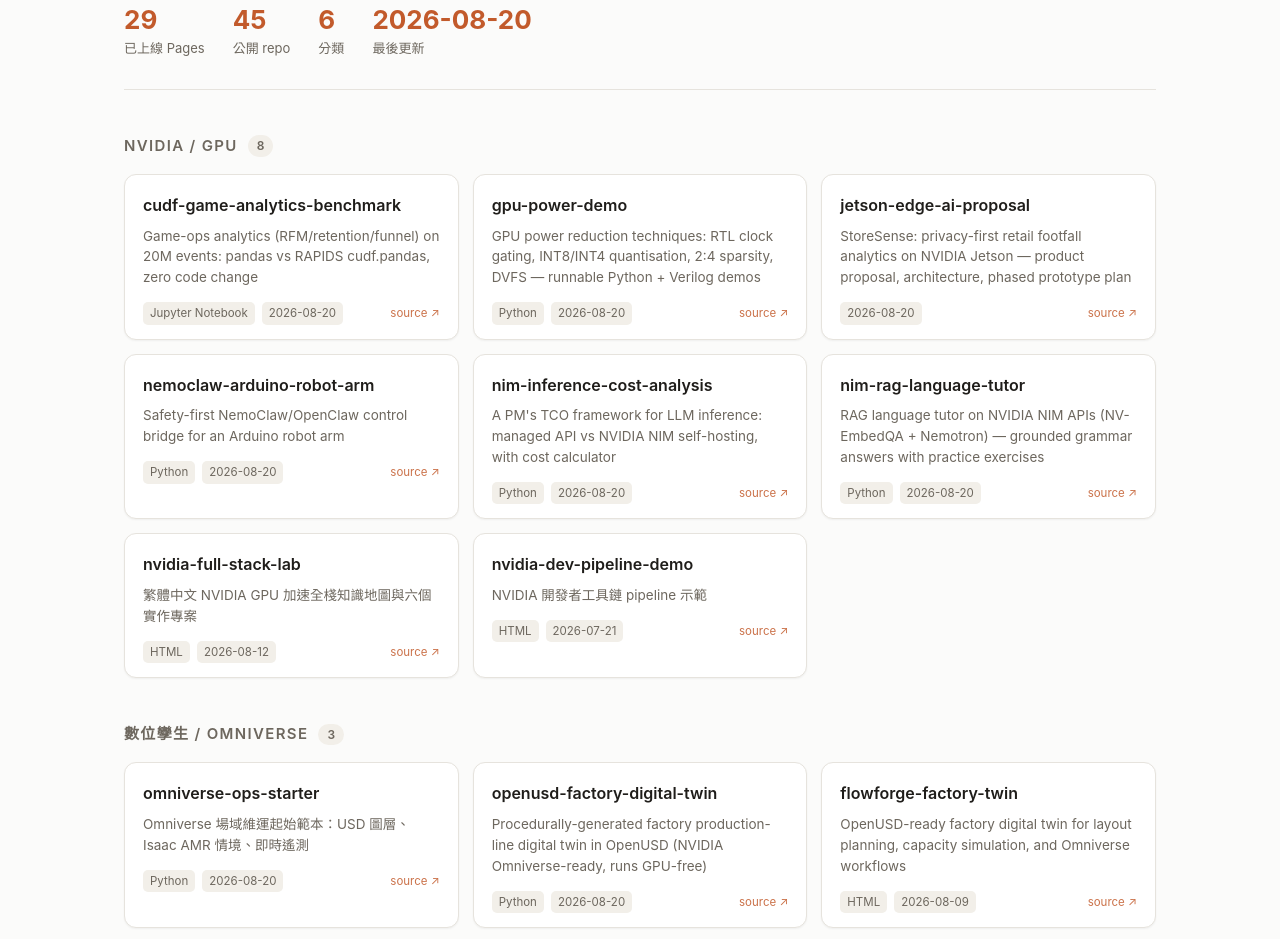
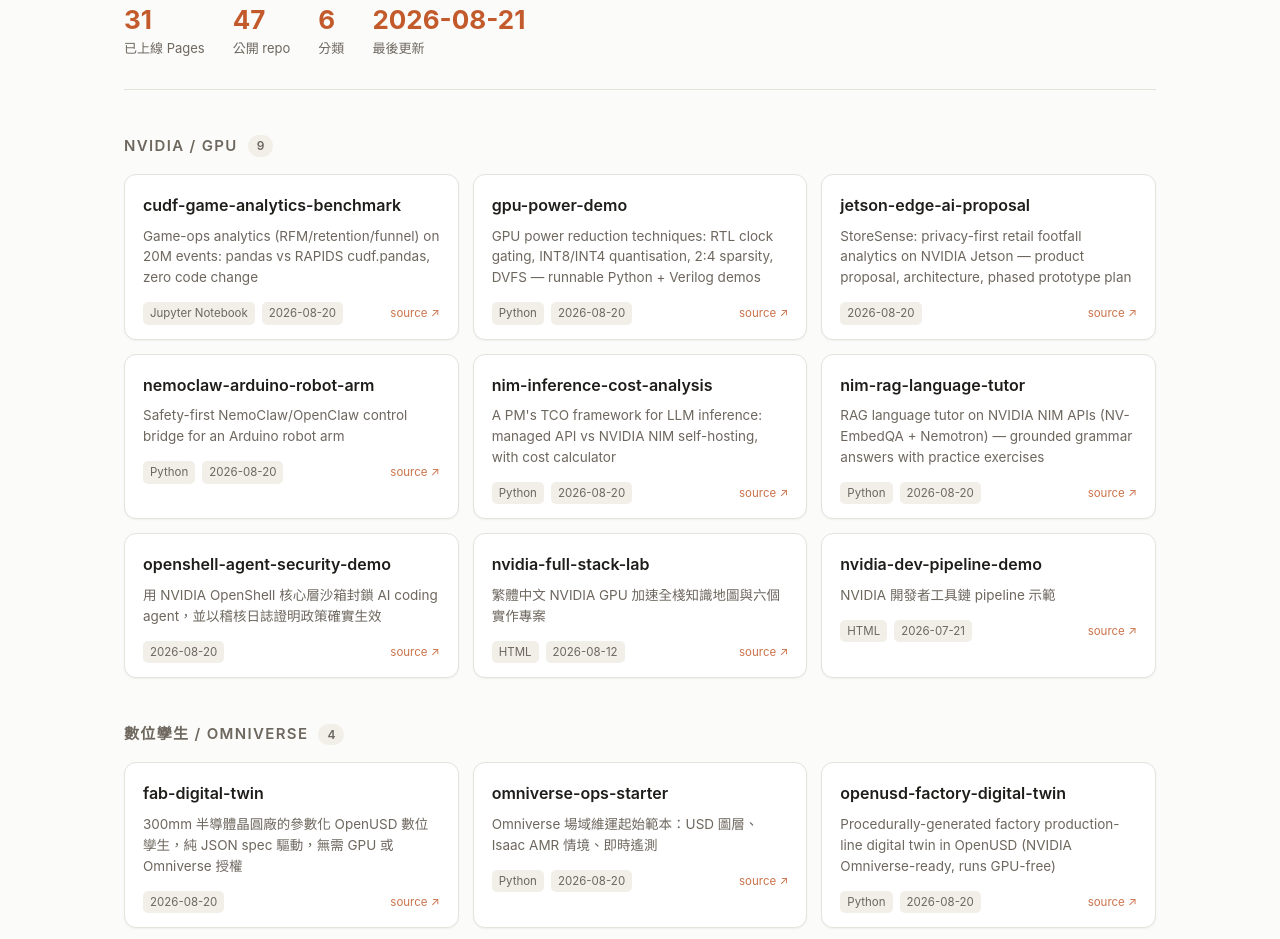
Before and after one commit to jjfishjj/claude-projects-hub, a plain HTML site: page index.html in a window 1280 px wide. Shown: the part 199-1138 px from the top of the page. Drawn offline with Linux system fonts and the light colour scheme.

Commit message:
chore: add fab-digital-twin and openshell-agent-security-demo
Co-Authored-By: Claude Opus 5 <noreply@anthropic.com>

```diff
--- a/categories.json
+++ b/categories.json
@@ -10,10 +10,12 @@
     "nemoclaw-arduino-robot-arm":     { "cat": "NVIDIA / GPU" },
     "nvidia-dev-pipeline-demo":       { "cat": "NVIDIA / GPU", "desc": "NVIDIA 開發者工具鏈 pipeline 示範" },
     "nvidia-full-stack-lab":          { "cat": "NVIDIA / GPU" },
+    "openshell-agent-security-demo":  { "cat": "NVIDIA / GPU", "desc": "用 NVIDIA OpenShell 核心層沙箱封鎖 AI coding agent，並以稽核日誌證明政策確實生效" },
 
     "openusd-factory-digital-twin":   { "cat": "數位孿生 / Omniverse" },
     "omniverse-ops-starter":          { "cat": "數位孿生 / Omniverse", "desc": "Omniverse 場域維運起始範本：USD 圖層、Isaac AMR 情境、即時遙測" },
     "flowforge-factory-twin":         { "cat": "數位孿生 / Omniverse" },
+    "fab-digital-twin":               { "cat": "數位孿生 / Omniverse", "desc": "300mm 半導體晶圓廠的參數化 OpenUSD 數位孿生，純 JSON spec 驅動，無需 GPU 或 Omniverse 授權" },
 
     "academic-memory-lab":            { "cat": "AI 產品 Demo" },
     "academic-memory-lab-demo":       { "cat": "AI 產品 Demo" },
--- a/index.html
+++ b/index.html
@@ -4,7 +4,7 @@
 <meta charset="utf-8">
 <meta name="viewport" content="width=device-width,initial-scale=1">
 <title>Claude Projects Hub — Jerome Kuo</title>
-<meta name="description" content="本機 Claude / Codex 專案的 GitHub Pages 部署索引，共 29 個已上線站點。">
+<meta name="description" content="本機 Claude / Codex 專案的 GitHub Pages 部署索引，共 31 個已上線站點。">
 <style>
 :root {
   --bg:#fbfbfa; --panel:#fff; --border:#e6e3dd; --fg:#1f1d1a; --muted:#6d675e;
@@ -64,15 +64,15 @@ footer a{color:var(--accent)}
     <p class="sub">本機 Claude / Codex 專案的 GitHub Pages 部署索引。每張卡片連到已上線的站點，
        右下角 source 連到原始碼 repo。</p>
     <div class="stats">
-      <div class="stat"><b>29</b><span>已上線 Pages</span></div>
-      <div class="stat"><b>45</b><span>公開 repo</span></div>
+      <div class="stat"><b>31</b><span>已上線 Pages</span></div>
+      <div class="stat"><b>47</b><span>公開 repo</span></div>
       <div class="stat"><b>6</b><span>分類</span></div>
-      <div class="stat"><b>2026-08-20</b><span>最後更新</span></div>
+      <div class="stat"><b>2026-08-21</b><span>最後更新</span></div>
     </div>
   </header>
 
     <section>
-      <h2>NVIDIA / GPU <span class="count">8</span></h2>
+      <h2>NVIDIA / GPU <span class="count">9</span></h2>
       <div class="grid">
       <a class="card" href="https://jjfishjj.github.io/cudf-game-analytics-benchmark/">
         <h3>cudf-game-analytics-benchmark</h3>
@@ -110,6 +110,12 @@ footer a{color:var(--accent)}
         <div class="meta"><span class="tag">Python</span><span class="tag date">2026-08-20</span>
           <span class="repo" data-href="https://github.com/jjfishjj/nim-rag-language-tutor">source ↗</span></div>
       </a>
+      <a class="card" href="https://jjfishjj.github.io/openshell-agent-security-demo/">
+        <h3>openshell-agent-security-demo</h3>
+        <p>用 NVIDIA OpenShell 核心層沙箱封鎖 AI coding agent，並以稽核日誌證明政策確實生效</p>
+        <div class="meta"><span class="tag date">2026-08-20</span>
+          <span class="repo" data-href="https://github.com/jjfishjj/openshell-agent-security-demo">source ↗</span></div>
+      </a>
       <a class="card" href="https://jjfishjj.github.io/nvidia-full-stack-lab/">
         <h3>nvidia-full-stack-lab</h3>
         <p>繁體中文 NVIDIA GPU 加速全棧知識地圖與六個實作專案</p>
@@ -125,8 +131,14 @@ footer a{color:var(--accent)}
       </div>
     </section>
     <section>
-      <h2>數位孿生 / Omniverse <span class="count">3</span></h2>
+      <h2>數位孿生 / Omniverse <span class="count">4</span></h2>
       <div class="grid">
+      <a class="card" href="https://jjfishjj.github.io/fab-digital-twin/">
+        <h3>fab-digital-twin</h3>
+        <p>300mm 半導體晶圓廠的參數化 OpenUSD 數位孿生，純 JSON spec 驅動，無需 GPU 或 Omniverse 授權</p>
+        <div class="meta"><span class="tag date">2026-08-20</span>
+          <span class="repo" data-href="https://github.com/jjfishjj/fab-digital-twin">source ↗</span></div>
+      </a>
       <a class="card" href="https://jjfishjj.github.io/omniverse-ops-starter/">
         <h3>omniverse-ops-starter</h3>
         <p>Omniverse 場域維運起始範本：USD 圖層、Isaac AMR 情境、即時遙測</p>
@@ -264,7 +276,7 @@ footer a{color:var(--accent)}
       <a class="card" href="https://jjfishjj.github.io/">
         <h3>jjfishjj.github.io</h3>
         <p>Jerome Kuo 個人首頁</p>
-        <div class="meta"><span class="tag">HTML</span><span class="tag date">2026-08-19</span>
+        <div class="meta"><span class="tag">HTML</span><span class="tag date">2026-08-20</span>
           <span class="repo" data-href="https://github.com/jjfishjj/jjfishjj.github.io">source ↗</span></div>
       </a>
       <a class="card" href="https://jjfishjj.github.io/jeromekuo/">
```
Also changed, not shown: inventory.json (+17 -1 lines).
